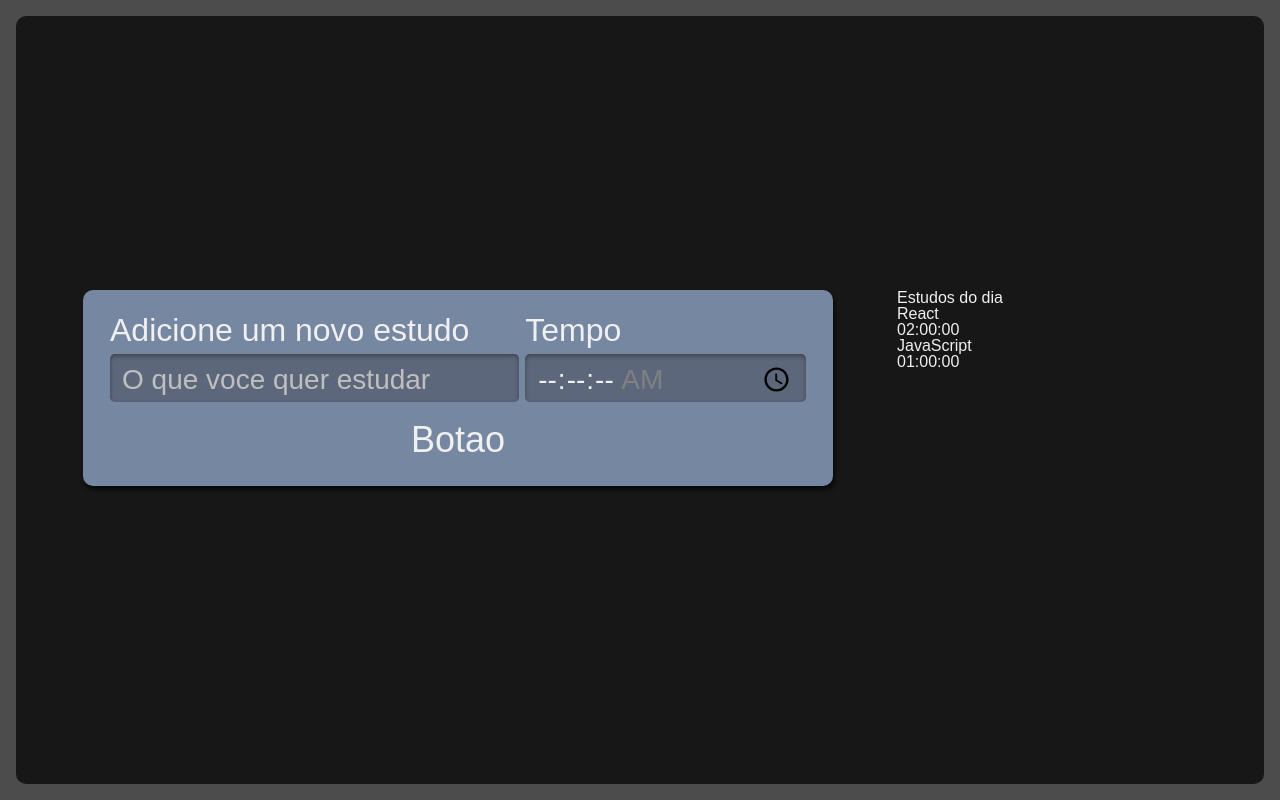
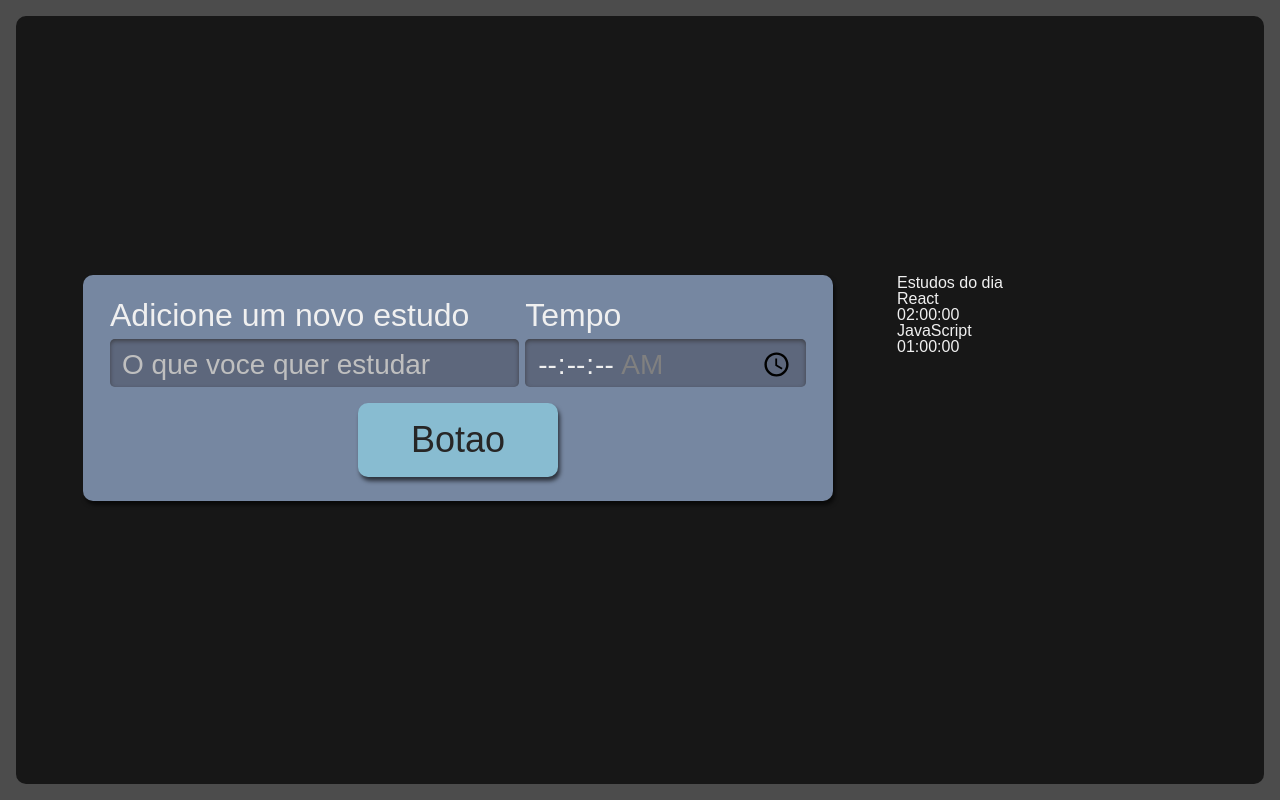
Before and after one commit to jonasemc/Task-Organizer, a React (Create React App) app: page / in a window 1280 px wide. Built offline with nearby package versions, Linux system fonts and the light colour scheme.

Commit message:
style: Criar style do button.tsx

```diff
--- a/src/components/button/button.tsx
+++ b/src/components/button/button.tsx
@@ -1,12 +1,9 @@
 import React from "react";
+import "./style.scss";
 
-class Button extends React.Component{
-  render(){
-      return(
-          <button>
-              Botao
-          </button>
-      )
+class Button extends React.Component {
+  render() {
+    return <button className="botao">Botao</button>;
   }
 }
 
--- /dev/null
+++ b/src/components/button/style.scss
@@ -0,0 +1,25 @@
+.botao {
+    align-self: center;
+    background-color: #88bcd1;
+    border-radius: 10px;
+    box-shadow: 2px 4px 4px #0000009F;
+    color: #272626;
+    cursor: pointer;
+    font-size: 1.25rem;
+    padding: 16px;
+    width: 150px;
+
+    &:active {
+      background-color: #7CA6B7;
+      box-shadow: 2px 2px 4px #0000009F inset;
+    }
+  }
+
+  @media screen and (min-width: 1280px) {
+    .botao {
+      grid-column-start: span 2;
+      justify-self: center;
+      width: 200px;
+      font-size: 2.25rem;
+    }
+  }
```
